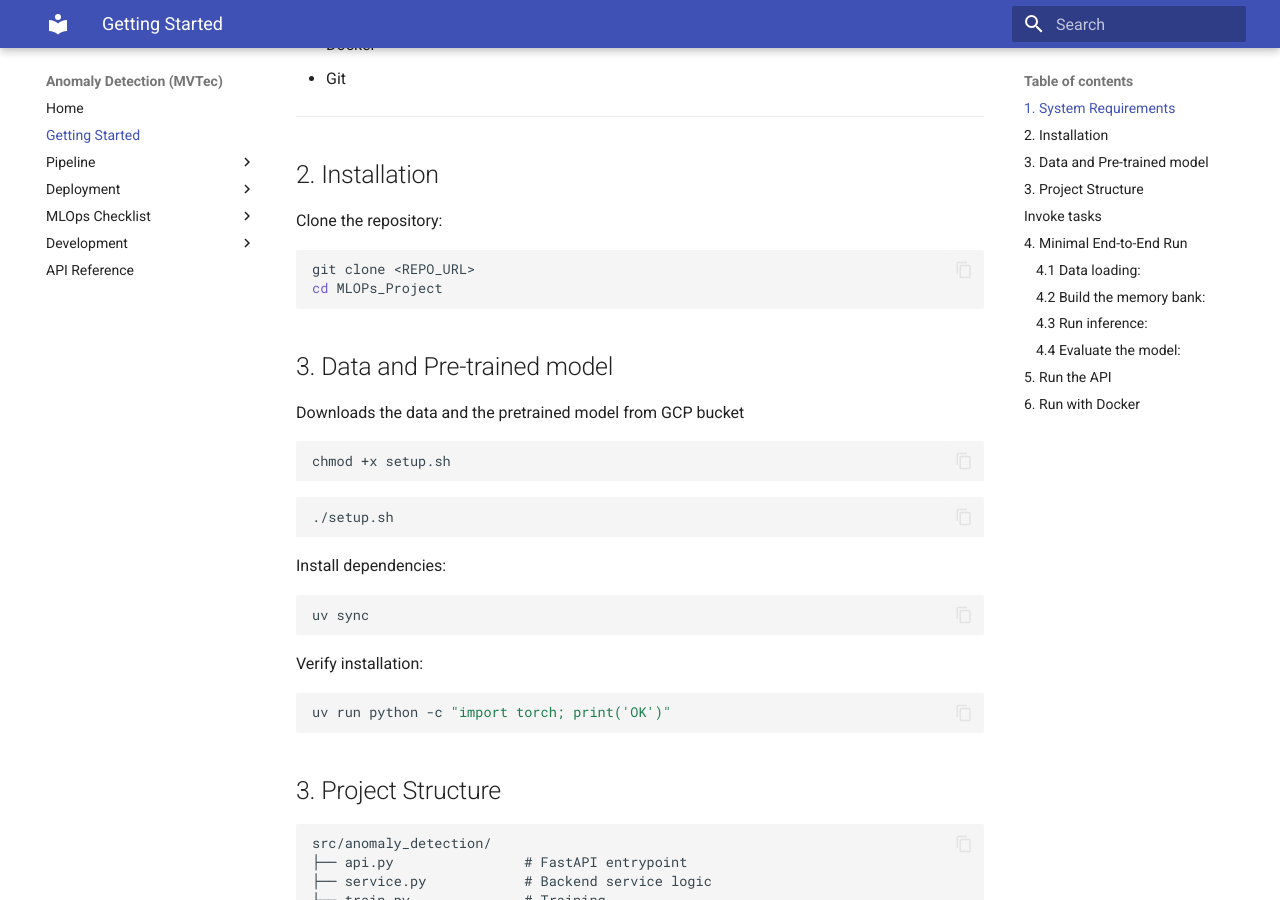
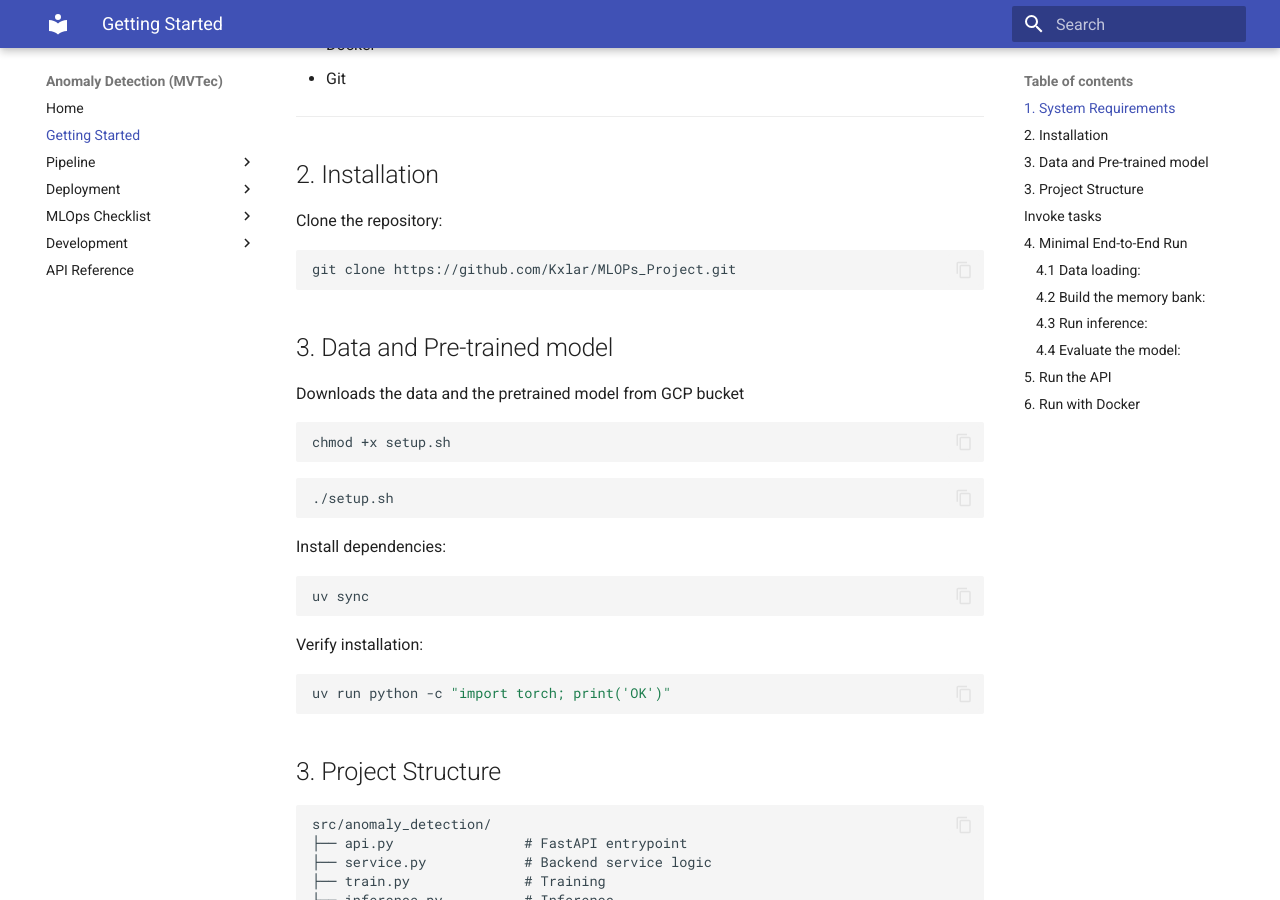
Before and after one commit to Kxlar/MLOPs_Project, an MkDocs documentation site: the page built from docs/source/getting-started.md, in a window 1280 px wide and 900 px high, scrolled down 383 px. Built offline with MkDocs 1.6.1 and Material for MkDocs 9.7.7, drawn with Linux system fonts in a browser that asks for light colours.

Commit message:
getting started.md update

````diff
--- a/docs/source/getting-started.md
+++ b/docs/source/getting-started.md
@@ -20,8 +20,7 @@ It assumes no prior knowledge of the codebase.
 ## 2. Installation
 Clone the repository:
 ```bash
-git clone <REPO_URL>
-cd MLOPs_Project
+git clone https://github.com/Kxlar/MLOPs_Project.git
 ```
 
 ## 3. Data and Pre-trained model
````
